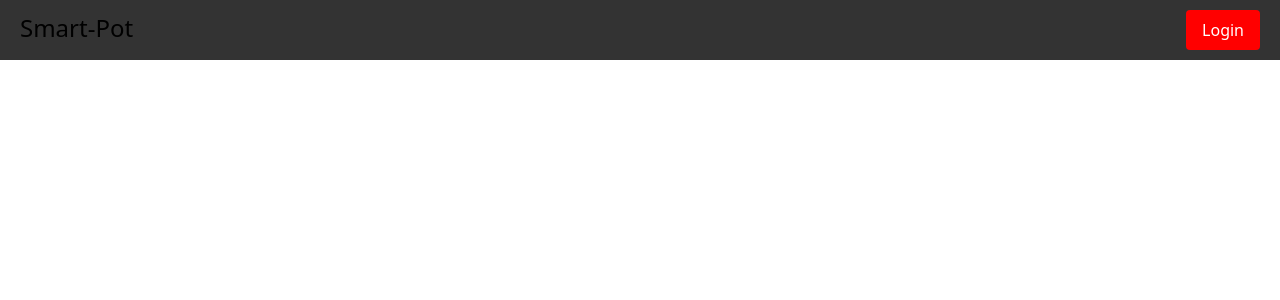
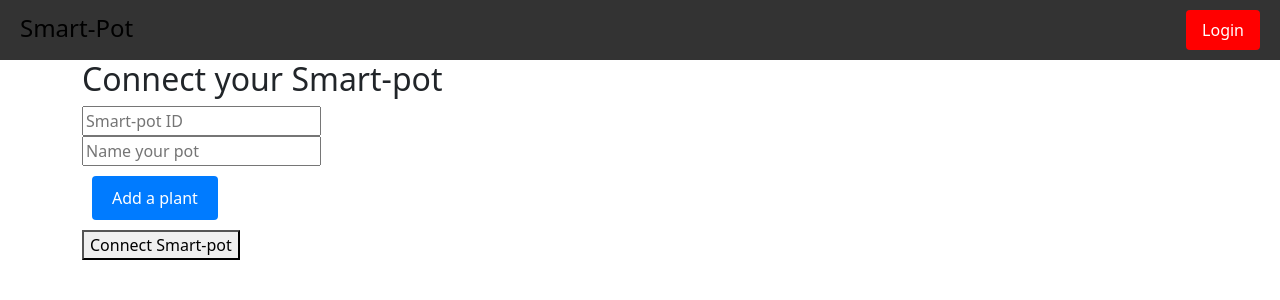
Before and after one commit to Zenbax/smart-pot, a React (Create React App) app in the folder Frontend/: page /connect_pot in a window 1280 px wide. Shown: the top 300 px of the page. Built offline with nearby package versions, Linux system fonts and the light colour scheme; no server answers.

Commit message:
Ændret navn på Connect --> ConnectPot

```diff
--- a/Frontend/src/App.js
+++ b/Frontend/src/App.js
@@ -3,7 +3,7 @@ import { BrowserRouter, Routes, Route, useParams } from "react-router-dom";
 import Home from './Pages/Home';
 import Login from './Pages/Login';
 import Register from './Pages/Register';
-import Connect from './Pages/Connect';
+import ConnectPot from './Pages/ConnectPot';
 import Overview from './Pages/PotDetails';
 import PlantOverview from './Pages/PlantOverview.js';
 import Navbar from './Components/NavBar';
@@ -24,7 +24,7 @@ function App (){
             <Route exact path="/login" element={<Login />} />
             <Route exact path="/register" element={<Register />} />
             <Route exact path="/plant_overview" element={<PlantOverview />} />
-            <Route exact path="/connect" element={<Connect />} />
+            <Route exact path="/connect_pot" element={<ConnectPot />} />
             <Route path="/:potID" element={<PotDetails/>} />
         </Routes>
       </BrowserRouter>
--- a/Frontend/src/Pages/Connect.js
+++ b/Frontend/src/Pages/ConnectPot.js
@@ -1,7 +1,7 @@
 import React, { useState } from 'react';
 import PlantAddPopUp from '../Components/PlantAddPopUp';
 
-const Connect = () => {
+const ConnectPot = () => {
     const [idOfPot, setPotID] = useState('');
     const [nameOfPot, setPotName] = useState('');
     const [plantData, setPlantData] = useState(null); // State for selected plant data
@@ -78,4 +78,4 @@ const Connect = () => {
     );
 }
 
-export default Connect;
+export default ConnectPot;
--- a/Frontend/src/Pages/Home.js
+++ b/Frontend/src/Pages/Home.js
@@ -33,7 +33,7 @@ const Home = () =>
                         <div>Profile</div>
                     </Row>
                     <Row>
-                         <Link to="/connect">
+                         <Link to="/connect_pot">
                             <button type="button" class="btn btn-outline-dark">Forbind potte</button>
                         </Link>
                         <Link to="/plant_overview">
```
